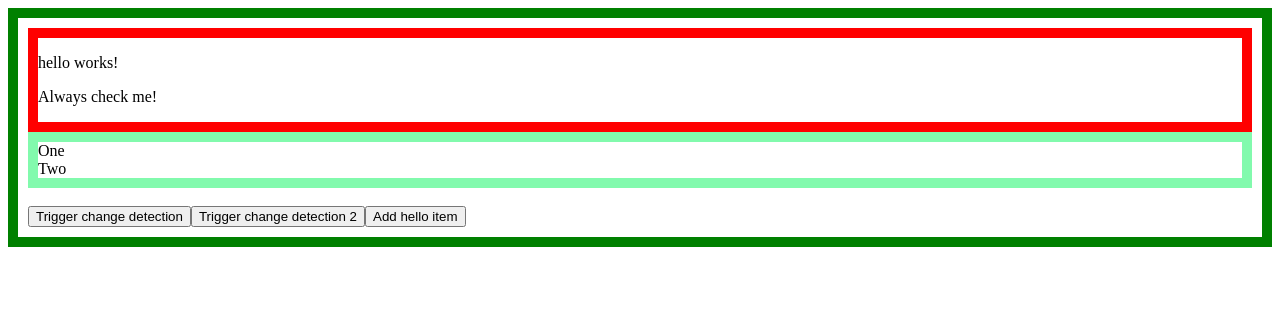
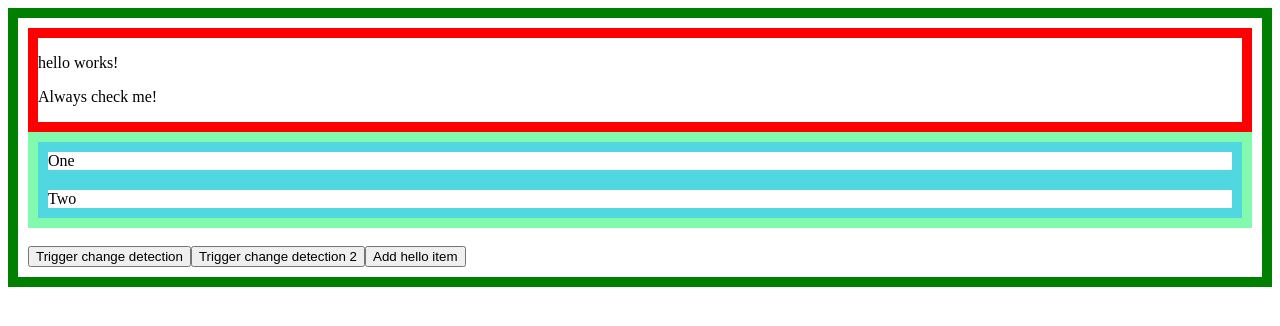
Before and after one commit to dudumanbogdan/angular-perf-presentation-cgm, an Angular app: page /hello in a window 1280 px wide. Shown: the top 326 px of the page. Built offline with nearby package versions, Linux system fonts and the light colour scheme.

Commit message:
Add performance check for list

```diff
--- a/src/app/hello/hello.module.ts
+++ b/src/app/hello/hello.module.ts
@@ -6,10 +6,11 @@ import { HelloComponent } from 'src/app/hello/hello-container/hello.component';
 import { HelloConfigComponent } from './shared/components/hello-config/hello-config.component';
 import { HelloCounterComponent } from './shared/components/hello-counter/hello-counter.component';
 import { HelloListComponent } from './shared/components/hello-list/hello-list.component';
+import { HelloItemComponent } from './shared/components/hello-item/hello-item.component';
 
 
 @NgModule({
-  declarations: [HelloComponent, HelloConfigComponent, HelloCounterComponent, HelloListComponent],
+  declarations: [HelloComponent, HelloConfigComponent, HelloCounterComponent, HelloListComponent, HelloItemComponent],
   imports: [
     CommonModule,
     HelloRoutingModule
--- /dev/null
+++ b/src/app/hello/shared/components/hello-item/hello-item.component.html
@@ -0,0 +1,3 @@
+<div style="border: 10px solid #51d7e0">
+  {{ item.title }} {{ runChangeDetection }}
+</div>
--- /dev/null
+++ b/src/app/hello/shared/components/hello-item/hello-item.component.ts
@@ -0,0 +1,23 @@
+import { Component, OnInit, Input, ChangeDetectionStrategy } from '@angular/core';
+
+@Component({
+  selector: 'app-hello-item',
+  templateUrl: './hello-item.component.html',
+  styleUrls: ['./hello-item.component.scss'],
+  changeDetection: ChangeDetectionStrategy.OnPush
+})
+export class HelloItemComponent implements OnInit {
+  @Input() item;
+
+  constructor() { }
+
+  ngOnInit(): void {
+  }
+
+
+  get runChangeDetection() {
+    console.log('HelloItemComponent - Checking the view');
+    return '';
+  }
+
+}
--- a/src/app/hello/shared/components/hello-list/hello-list.component.html
+++ b/src/app/hello/shared/components/hello-list/hello-list.component.html
@@ -1,5 +1,5 @@
 <div style="border: 10px solid #82faad">
   <div *ngFor="let item of helloItems">
-    {{ item.title }} {{ runChangeDetection }}
+    <app-hello-item [item]="item"></app-hello-item>
   </div>
 </div>
```
Also changed, not shown: src/app/hello/shared/components/hello-item/hello-item.component.scss (added), 1 other file (tests, documents, lock files or other folders).
